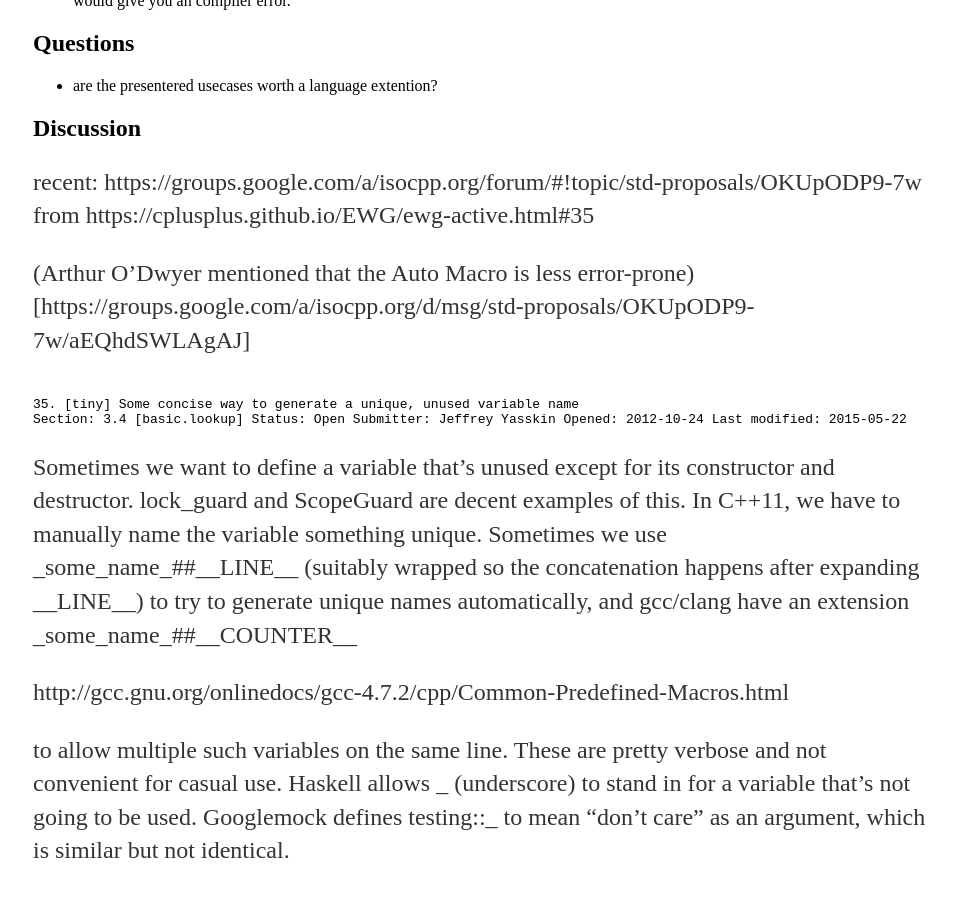
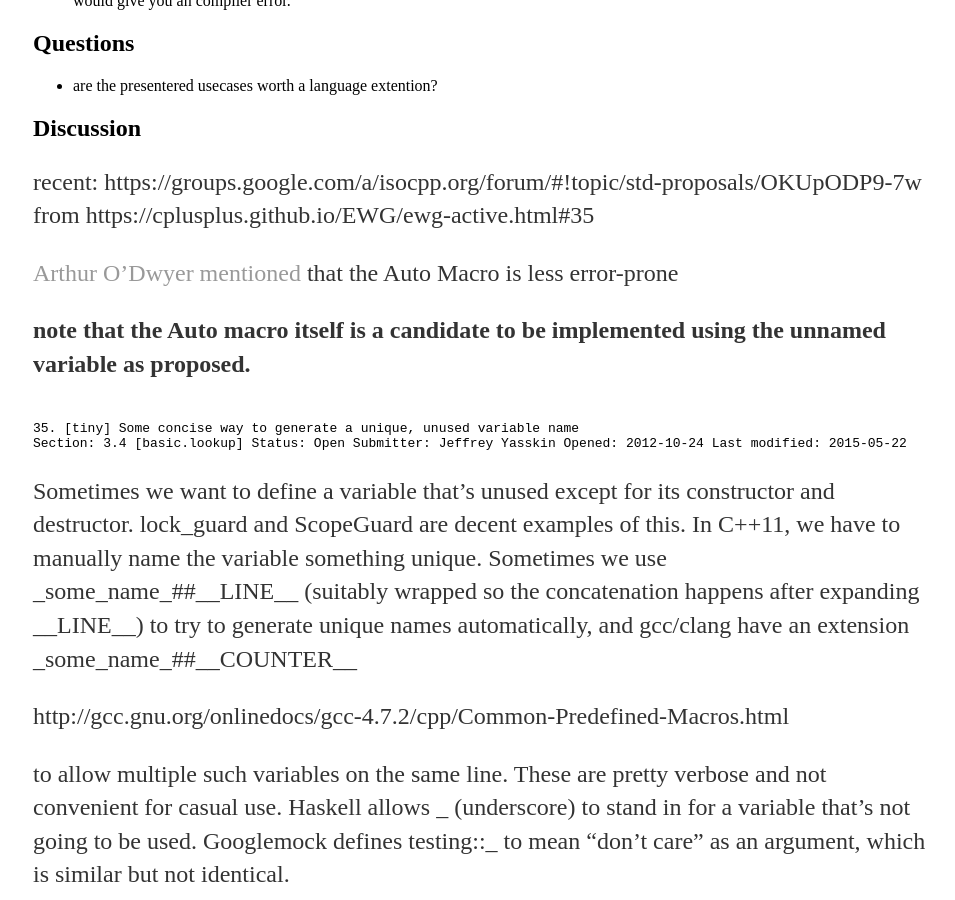
Before and after one commit to janwilmans/janwilmans.github.io, a Jekyll site: the page built from auto.md, in a window 1280 px wide and 900 px high, scrolled down 1827 px. Shown: the whole window, without its empty margins (159-1114 px from the left). Built offline with Jekyll 4.4.1, drawn with Linux system fonts in a browser that asks for light colours; our own code applies the rules of GitHub Pages for plain Markdown files.

Commit message:
Update auto.md

````diff
--- a/auto.md
+++ b/auto.md
@@ -99,9 +99,9 @@ Appearently, this could be useful in TMP to add anonymous member functions to a
 recent: https://groups.google.com/a/isocpp.org/forum/#!topic/std-proposals/OKUpODP9-7w
 from https://cplusplus.github.io/EWG/ewg-active.html#35
 
-(Arthur O'Dwyer mentioned that the Auto Macro is less error-prone)[https://groups.google.com/a/isocpp.org/d/msg/std-proposals/OKUpODP9-7w/aEQhdSWLAgAJ]
+[Arthur O'Dwyer mentioned](https://groups.google.com/a/isocpp.org/d/msg/std-proposals/OKUpODP9-7w/aEQhdSWLAgAJ) that the Auto Macro is less error-prone
 
-
+**note that the Auto macro itself is a candidate to be implemented using the unnamed variable as proposed.**
 ```
 
 35. [tiny] Some concise way to generate a unique, unused variable name
````
